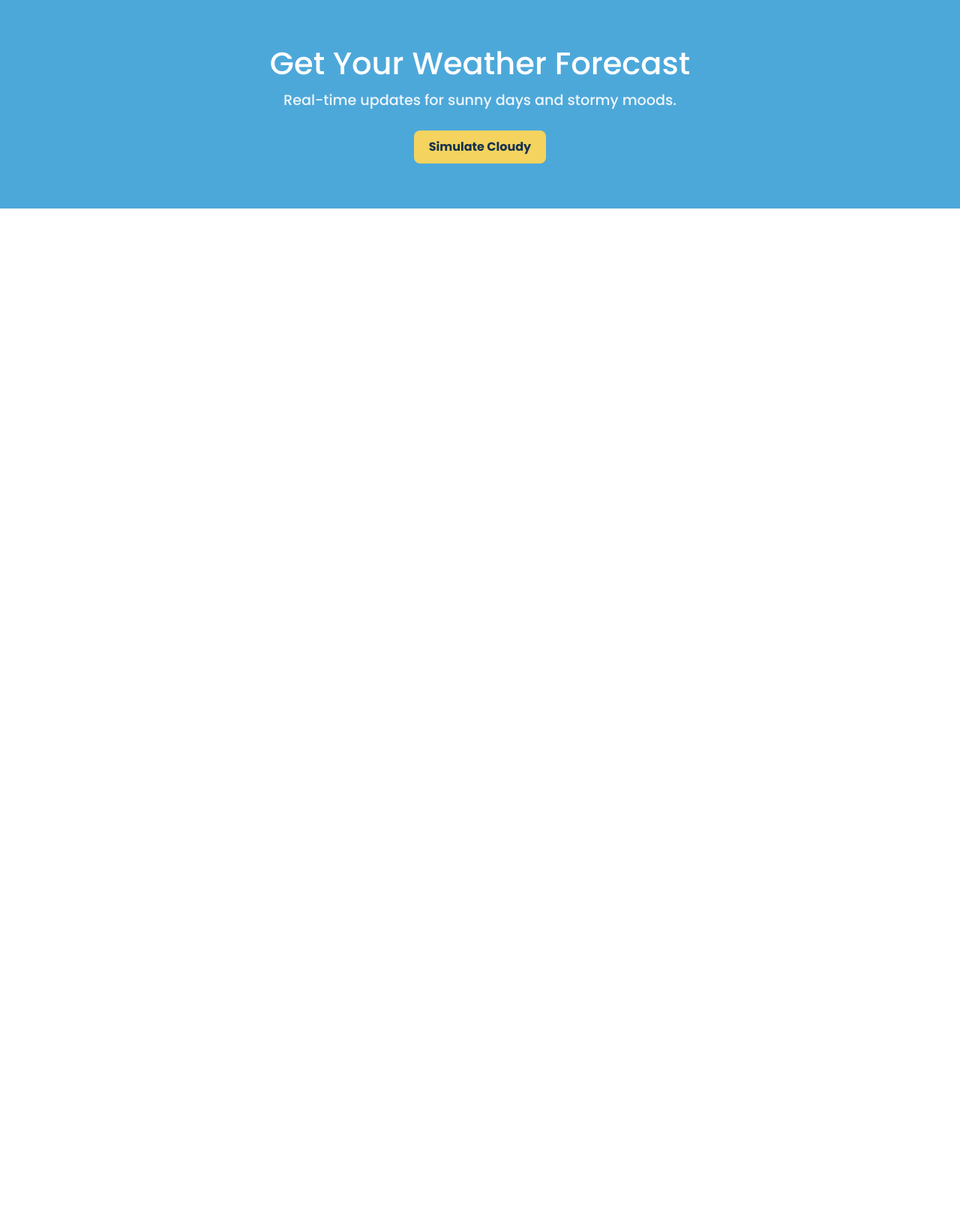
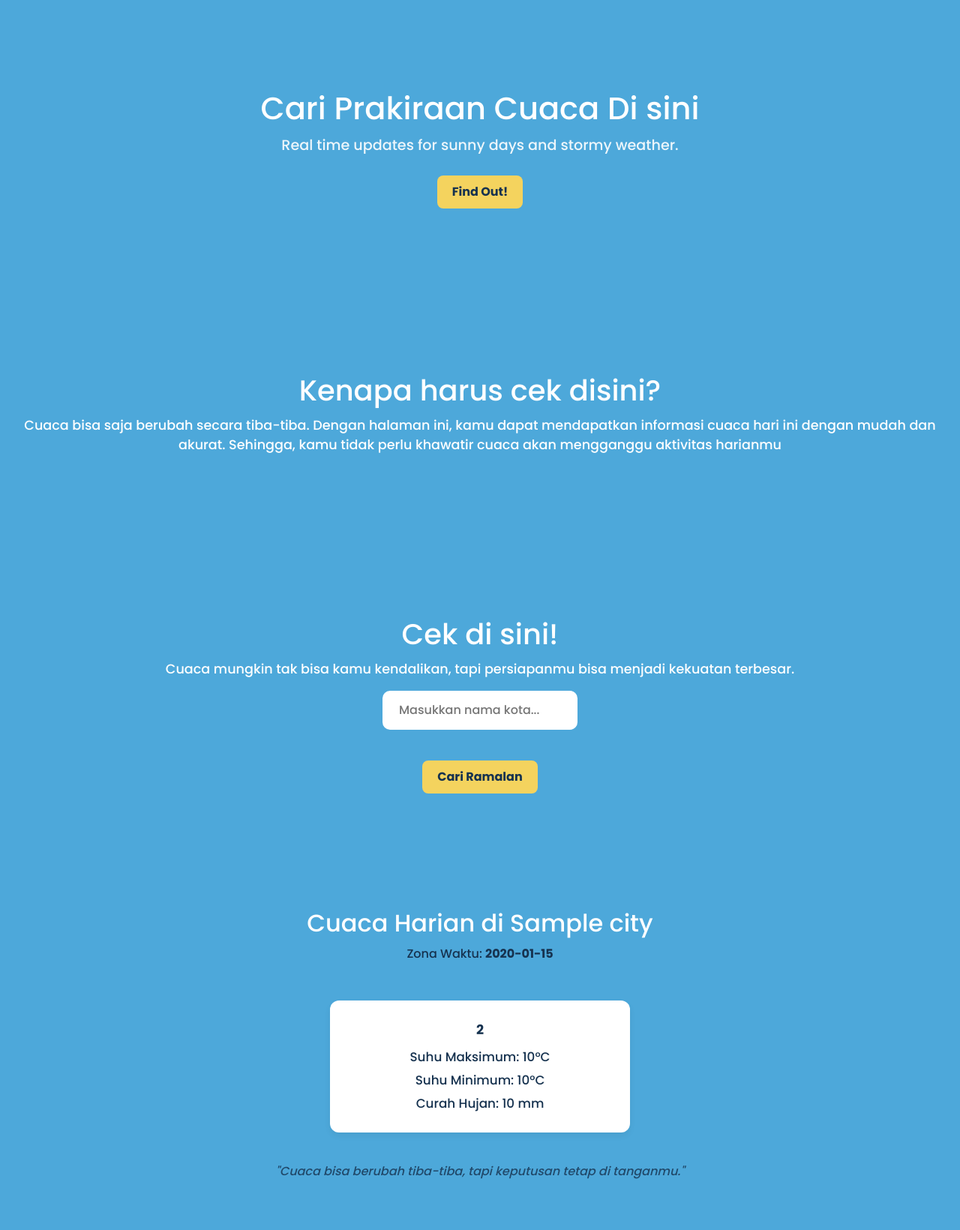
Before and after one commit to sheeezh12/justweather, a Flask app: template template/base.html in a window 1280 px wide. Shown: the whole page at 75% size. Before the commit the page ends 278 px from the top, so only its background shows below. Run offline with Flask 3, Linux system fonts and the light colour scheme; the template is opened without the code that fills it: most values are stand-ins (such as "Sample title", 1, 10 or a date in 2020).

Commit message:
Membuat V1 sederhana

```diff
--- a/app/main.py
+++ b/app/main.py
@@ -1,15 +1,66 @@
 from flask import Flask, render_template, request
 import os
+import requests
+import re
+from markupsafe import escape
+
 
 app = Flask(
     __name__,
     template_folder=os.path.join(os.path.dirname(__file__), '..', 'template'),
     static_folder=os.path.join(os.path.dirname(__file__), '..', 'static')
 )
+def is_valid_city(city):
+    city = city.strip()
+    return bool(re.match(r"^[a-zA-Z\s\-]{1,40}$", city))
+
+
+def get_coord(city):
+    url = "http://www.geoplugin.net/extras/location.gp"
+    param = {
+        "name" : city,
+        "format" : "json"
+    }
+    res = requests.get(url, params=param, timeout=5).json()
+    lat = res.get("geoplugin_latitude")
+    lon = res.get("geoplugin_longitude")
+    return lat, lon
+
+def get_forecast(lat, lon):
+    url = "https://api.open-meteo.com/v1/forecast"
+    params = {
+        "latitude": lat,
+        "longitude": lon,
+        "daily": "temperature_2m_max,temperature_2m_min,precipitation_sum",
+        "timezone": "Asia/Jakarta"
+    }
+    resp = requests.get(url, params=params).json()
+    return resp
+
+
 
 @app.route("/")
 def main():
     return render_template("base.html")
 
+@app.route("/forecast", methods=["POST"])
+def forecast():
+    raw_city = request.form.get("city", "")
+    city = escape(raw_city.strip())  # Hindari XSS dan pastikan rapi
+
+    if not is_valid_city(city):
+        error = "Nama kota tidak valid."
+        return render_template("base.html", error=error)
+
+    lat, lon = get_coord(city)
+    if lat and lon:
+        data = get_forecast(lat, lon)
+        daily = data.get("daily", {})
+        timezone = data.get("timezone", "Asia/Jakarta")
+        return render_template("base.html", city=city, data=daily, timezone=timezone)
+    else:
+        error = f"Kota '{city}' tidak ditemukan."
+        return render_template("base.html", error=error)
+
 if __name__ == "__main__":
     app.run(debug=True)
--- a/static/css/style.css
+++ b/static/css/style.css
@@ -3,7 +3,7 @@ header {
       background-color: #4DA8DA;
       color: #FFFFFF;
       text-align: center;
-      padding: 60px 20px;
+      padding: 120px 20px;
     }
 
     header h1 {
@@ -32,3 +32,137 @@ header {
     .forecast-btn:hover {
       background-color: #FFD700;
     }
+
+    body {
+    font-family: 'Poppins', sans-serif;
+    margin: 0;
+    padding: 0;
+    box-sizing: border-box;
+    }
+
+    #weather-form {
+    background-color: #4DA8DA;
+    padding: 100px 20px;
+    text-align: center;
+    color: #FFFFFF;
+    }
+
+    #weather-form h2 {
+    font-size: 2.4rem;
+    }
+
+    #weather-form p {
+    font-size: 1.1rem;
+    margin-top: 10px;
+    }
+
+    #cityForm {
+    margin-top: 35px;
+    }
+
+    #cityInput {
+    padding: 14px 22px;
+    font-size: 1rem;
+    border: none;
+    border-radius: 10px;
+    width: 260px;
+    }
+
+    #cityForm button {
+    margin-left: 10px;
+    padding: 14px 22px;
+    background-color: #F4D35E;
+    color: #16324F;
+    font-weight: bold;
+    border: none;
+    border-radius: 10px;
+    cursor: pointer;
+    }
+
+    #weather-result {
+    padding: 50px 20px;
+    background-color: #A9BCC8;
+    color: #16324F;
+    text-align: center;
+    }
+
+    #weather-result h3 {
+    font-size: 2rem;
+    }
+
+    #weather-result div {
+    font-size: 1.2rem;
+    margin-top: 20px;
+    }
+
+    .quote {
+    margin-top: 30px;
+    font-style: italic;
+    }
+:root {
+  --blue-light: #4DA8DA;
+  --blue-dark: #16324F;
+  --yellow-bright: #F4D35E;
+  --gray-soft: #A9BCC8;
+  --white: #FFFFFF;
+}
+
+#weather-result {
+  background-color: var(--blue-light);
+  color: var(--blue-dark);
+  padding: 50px 20px;
+  font-family: 'Poppins', sans-serif;
+  border-top: 4px solid var(--blue-light);
+  text-align: center;
+}
+
+#weather-result h3 {
+  font-size: 2rem;
+  margin-bottom: 10px;
+  color: #FFFFFF;
+}
+
+#weather-result .timezone {
+  font-size: 1rem;
+  margin-bottom: 30px;
+}
+
+.forecast-list {
+  display: flex;
+  flex-direction: column;
+  align-items: center;
+  gap: 25px;
+}
+
+.forecast-card {
+  background-color: var(--white);
+  border-radius: 12px;
+  padding: 20px;
+  max-width: 400px;
+  width: 100%;
+  box-shadow: 0px 4px 10px rgba(0, 0, 0, 0.06);
+  transition: transform 0.2s ease;
+}
+
+.forecast-card:hover {
+  transform: scale(1.02);
+}
+
+.forecast-card p {
+  margin: 6px 0;
+  font-size: 1.05rem;
+}
+
+.forecast-card .tanggal {
+  font-weight: bold;
+  font-size: 1.1rem;
+  margin-bottom: 10px;
+}
+
+.quote {
+  margin-top: 40px;
+  font-style: italic;
+  font-size: 1rem;
+  opacity: 0.8;
+  color: var(--blue-dark);
+}
--- a/static/js/script.js
+++ b/static/js/script.js
@@ -1,3 +1,23 @@
 function simulateCloud() {
       document.querySelector("header").style.backgroundColor = "#A9BCC8"; // abu mendung
     }
+document.getElementById("cityForm").addEventListener("submit", function(e) {
+    e.preventDefault();
+
+    const city = document.getElementById("cityInput").value;
+    // Simulasi data (bisa diganti dengan API cuaca nantinya)
+    const dummyData = {
+        city: city,
+        temp: 29,
+        condition: "Sunny",
+        humidity: 60,
+        wind: 18
+    };
+
+    document.getElementById("cityName").textContent = dummyData.city;
+    document.getElementById("temp").textContent = dummyData.temp;
+    document.getElementById("condition").textContent = dummyData.condition;
+    document.getElementById("humidity").textContent = dummyData.humidity;
+    document.getElementById("wind").textContent = dummyData.wind;
+    document.getElementById("weather-result").style.display = "block";
+});
--- a/template/base.html
+++ b/template/base.html
@@ -11,10 +11,49 @@
     </head>
     <body>
          <header>
-            <h1>Get Your Weather Forecast</h1>
-            <p>Real-time updates for sunny days and stormy moods.</p>
-            <button class="forecast-btn" onclick="simulateCloud()">Simulate Cloudy</button>
+            <h1>Cari Prakiraan Cuaca Di sini</h1>
+            <p>Real time updates for sunny days and stormy weather.</p>
+            <button class="forecast-btn">Find Out!</button>
+            <br>
         </header>
+
+        <main>
+            <section id="weather-form">
+            <h2>Kenapa harus cek disini?</h2>
+            <p>Cuaca bisa saja berubah secara tiba-tiba. Dengan halaman ini, kamu dapat mendapatkan informasi cuaca hari ini dengan mudah dan akurat. Sehingga, kamu tidak perlu khawatir cuaca akan mengganggu aktivitas harianmu</p>
+
+            </section>
+
+            <section id="weather-form">
+            <h2>Cek di sini!</h2>
+            <p>Cuaca mungkin tak bisa kamu kendalikan, tapi persiapanmu bisa menjadi kekuatan terbesar.</p>
+            <form method="POST" action="/forecast">
+                <input type="text" id="cityInput" name="city" placeholder="Masukkan nama kota..." required>
+                <p></p>
+                <button type="submit" class="forecast-btn">Cari Ramalan</button>
+            </form>
+            </section>
+            {% if data %}
+            <section id="weather-result">
+                <h3>Cuaca Harian di {{ city }}</h3>
+                <p class="timezone">Zona Waktu: <strong>{{ timezone }}</strong></p>
+
+                <div class="forecast-list">
+                    {% for i in range(data.time | length) %}
+                        <div class="forecast-card">
+                            <p class="tanggal">{{ data.time[i] }}</p>
+                            <p>Suhu Maksimum: {{ data.temperature_2m_max[i] }}°C</p>
+                            <p>Suhu Minimum: {{ data.temperature_2m_min[i] }}°C</p>
+                            <p>Curah Hujan: {{ data.precipitation_sum[i] }} mm</p>
+                        </div>
+                    {% endfor %}
+                </div>
+
+                <p class="quote">"Cuaca bisa berubah tiba-tiba, tapi keputusan tetap di tanganmu."</p>
+            </section>
+            {% endif %}
+        </main>
+        <script src="{{ url_for('static', filename='js/script.js') }}"></script>
         <script src="https://cdn.jsdelivr.net/npm/bootstrap@5.3.7/dist/js/bootstrap.bundle.min.js" integrity="sha384-ndDqU0Gzau9qJ1lfW4pNLlhNTkCfHzAVBReH9diLvGRem5+R9g2FzA8ZGN954O5Q" crossorigin="anonymous"></script>
     </body>
 </html>
```
